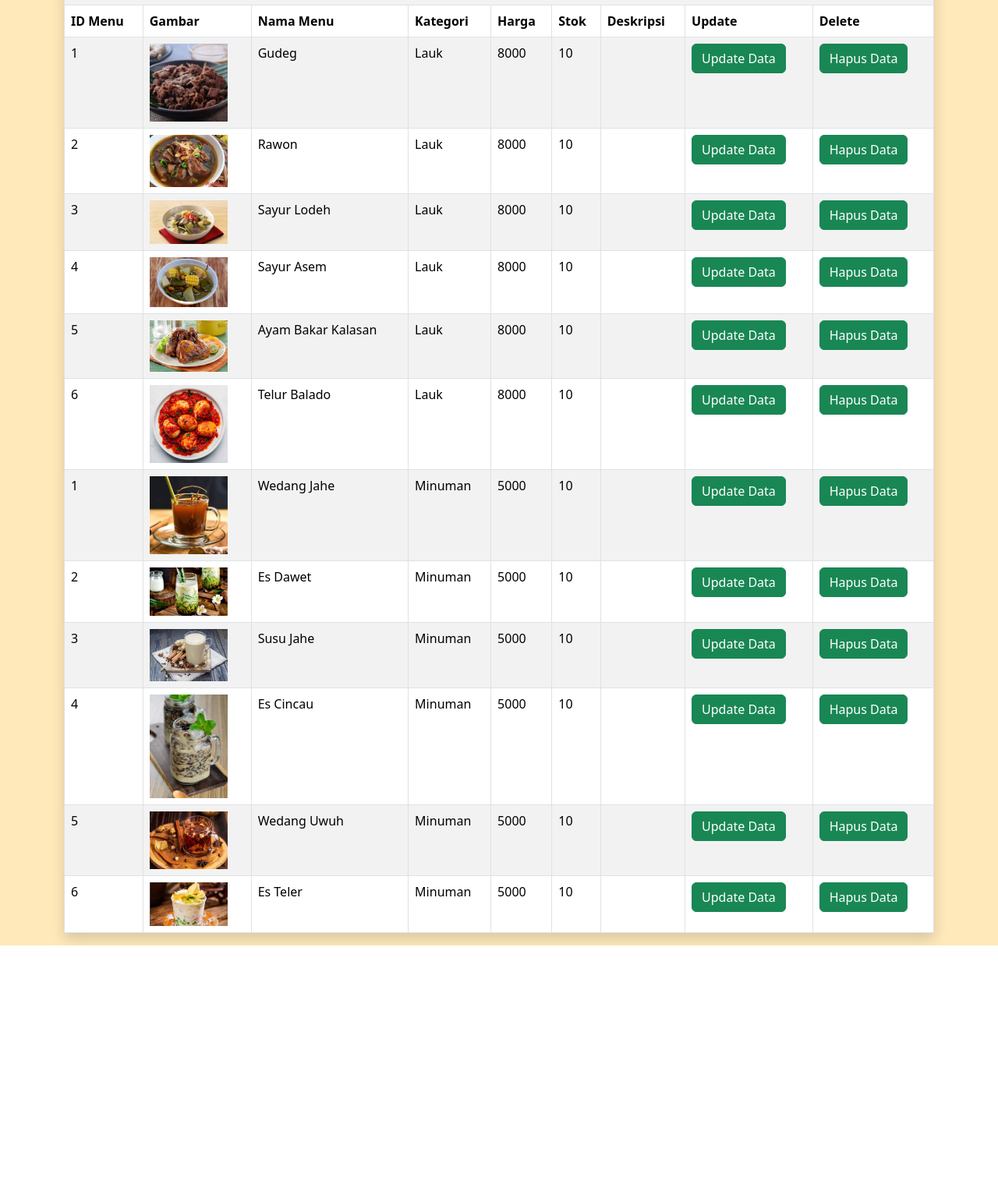
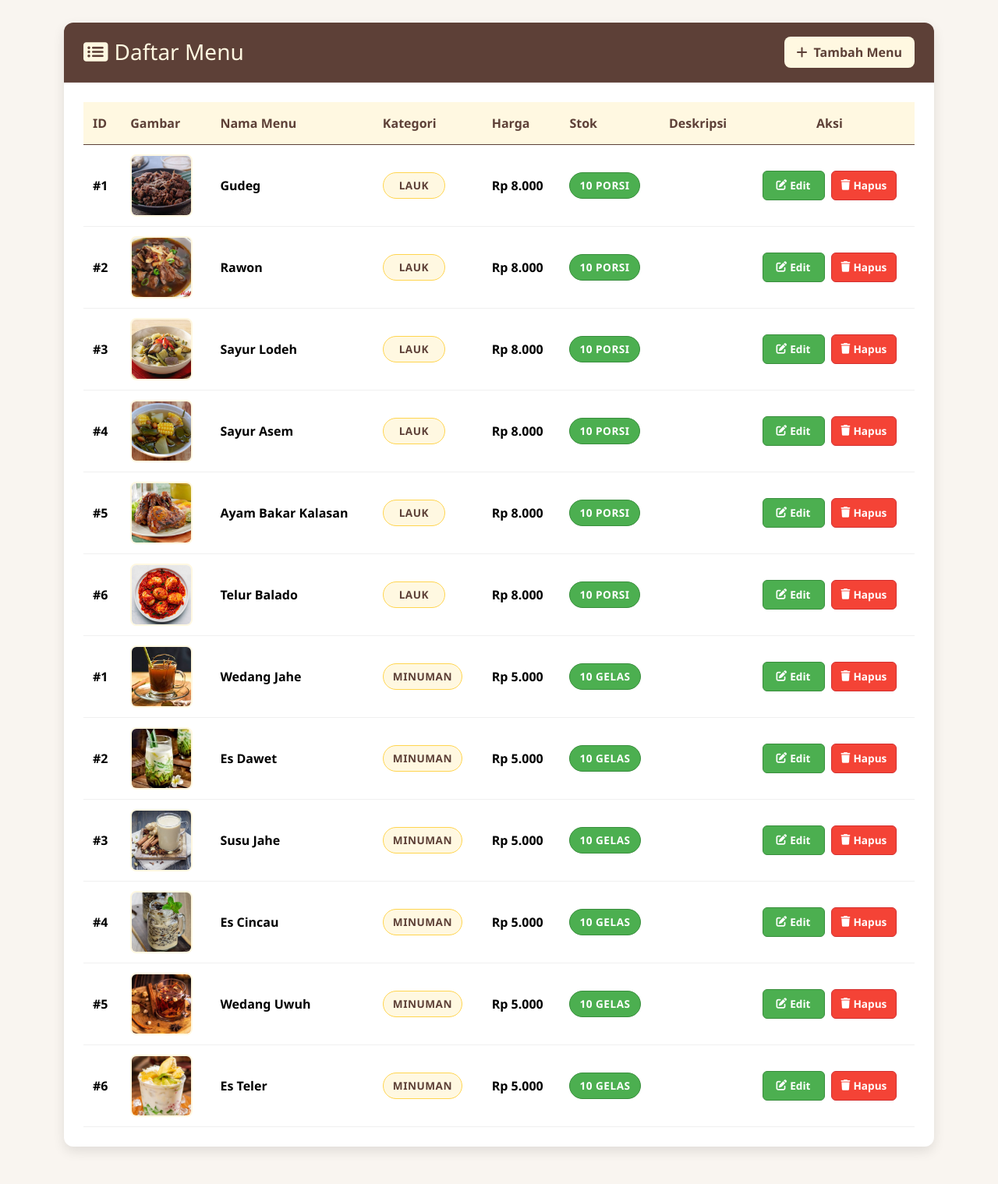
Before and after one commit to alvaro-huller/Project_PPW, a PHP site: page /AdminPage/LihatMenuAdmin.php in a window 1280 px wide. Shown: the part 249-1768 px from the top of the page at 78% size. Before the commit the page ends 1462 px from the top, so only its background shows below. Run offline with PHP 8.4, Linux system fonts and the light colour scheme; a user stored in the database is signed in; data comes from the database, SQL or seed files in the repository.

Commit message:
UI LihatMenuAdmin

```diff
--- a/AdminPage/LihatMenuAdmin.php
+++ b/AdminPage/LihatMenuAdmin.php
@@ -1,7 +1,5 @@
 <?php
-
 include "function.php";
-
 
 if($_SESSION["Role"] != "Admin") {
   echo "
@@ -16,6 +14,7 @@ if($_SESSION["Role"] != "Admin") {
   session_destroy();
   header("location: ../Index.php");
 }
+
 $query = "SELECT * FROM datalauk";
 $hasillauk = mysqli_query($koneksidb, $query);
 
@@ -25,8 +24,6 @@ $hasilminuman = mysqli_query($koneksidb, $query);
 if(isset($_POST["hapus"])) {
     hapusDataMenu($_POST["hapus"]);
 }
-
-
 ?>
 
 <!doctype html>
@@ -34,23 +31,19 @@ if(isset($_POST["hapus"])) {
   <head>
     <meta charset="utf-8">
     <meta name="viewport" content="width=device-width, initial-scale=1">
-    <title>Lihat Menu</title>
+    <title>Kelola Menu - Resto Jawa</title>
     <link href="https://cdn.jsdelivr.net/npm/bootstrap@5.3.8/dist/css/bootstrap.min.css" rel="stylesheet" integrity="sha384-sRIl4kxILFvY47J16cr9ZwB07vP4J8+LH7qKQnuqkuIAvNWLzeN8tE5YBujZqJLB" crossorigin="anonymous">
     <link rel="stylesheet" href="../style/Style.css">
-    <style>
-      .gambarmenu {
-        width: 100px;
-      }
-    </style>
+    <link rel="stylesheet" href="https://cdnjs.cloudflare.com/ajax/libs/font-awesome/6.4.0/css/all.min.css">
   </head>
 
-  <body>
+  <body class="admin-body">
     <!-- Navbar -->
-    <nav class="navbar navbar-expand-lg">
+    <nav class="navbar navbar-expand-lg admin-navbar">
         <div class="container-fluid">
             <p class="text-white mb-0 me-5">
               <a class="navbar-brand text-white d-block" href="HomeAdmin.php"><b>Resto Jawa</b></a>
-              <span class="small">Admin</span>
+              <span class="small">Admin Dashboard</span>
             </p>
             <button class="navbar-toggler" type="button" data-bs-toggle="collapse" data-bs-target="#navbarNav">
                 <span class="navbar-toggler-icon"></span>
@@ -58,87 +51,144 @@ if(isset($_POST["hapus"])) {
             <div class="collapse navbar-collapse" id="navbarNav">
                 <ul class="navbar-nav">
                     <li class="nav-item mx-auto p-2">
-                        <a class="nav-link text-white" href="HomeAdmin.php"><b>Dashboard</b></a>
+                        <a class="nav-link admin-nav-link" href="HomeAdmin.php"><i class="fas fa-tachometer-alt me-2"></i><b>Dashboard</b></a>
                     </li>
                     <li class="nav-item mx-auto p-2">
-                        <a class="nav-link active bg-warning" href="LihatMenuAdmin.php"><b>Kelola Menu</b></a>
+                        <a class="nav-link admin-nav-active" href="LihatMenuAdmin.php"><i class="fas fa-utensils me-2"></i><b>Kelola Menu</b></a>
                     </li>
                     <li class="nav-item mx-auto p-2">
-                        <a class="nav-link text-white" href="LihatHistoriPesanan.php"><b>Histori Pesanan</b></a>
+                        <a class="nav-link admin-nav-link" href="LihatHistoriPesanan.php"><i class="fas fa-history me-2"></i><b>Histori Pesanan</b></a>
                     </li>
                 </ul>
                 <ul class="navbar-nav ms-auto">
                   <li class="nav-item">
-                    <form action="" method="post"><button type="submit" name="logout"><b>Keluar</b></button></form>
+                    <form action="" method="post">
+                      <button type="submit" class="btn admin-logout-btn" name="logout">
+                        <i class="fas fa-sign-out-alt me-2"></i><b>Keluar</b>
+                      </button>
+                    </form>
                   </li>
                 </ul>
             </div>
         </div>
     </nav>
 
-    <!-- Deskripsi halaman -->
-    <div class="container">
-      <br>
-        <h1>Daftar Menu</h1>
-        <p>Kelola daftar menu yang ada di restoran.</p>
+    <!-- Header -->
+    <div class="admin-header">
+        <div class="container py-5">
+            <h1 class="text-white mb-2"><i class="fas fa-utensils me-3"></i>Kelola Menu</h1>
+            <p class="text-white mb-0">Kelola daftar menu yang tersedia di Resto Jawa</p>
+        </div>
     </div>
 
-    <!-- Tabel -->
-    <div class="container">
-        <table class="table table-striped table-bordered table-hover shadow">
+    <!-- Konten Utama -->
+    <div class="container mb-5">
+      <div class="admin-card">
+        <div class="admin-card-header d-flex justify-content-between align-items-center">
+          <h3 class="mb-0"><i class="fas fa-list-alt me-2"></i>Daftar Menu</h3>
+          <a href="TambahMenu.php" class="btn admin-logout-btn">
+            <i class="fas fa-plus me-2"></i>Tambah Menu
+          </a>
+        </div>
+        <div class="admin-card-body">
+          <div class="table-responsive">
+            <table class="table table-hover admin-table">
+              <thead class="admin-table-header">
                 <tr>
-                <td colspan="9" class="text-end">
-                  <a href="TambahMenu.php" class="btn btn-brown">Tambah menu</a>
-                </td>
-            </tr>
-            <tr>
-                <th>ID Menu</th>
+                  <th>ID</th>
                   <th>Gambar</th>
                   <th>Nama Menu</th>
                   <th>Kategori</th>
                   <th>Harga</th>
                   <th>Stok</th>
                   <th>Deskripsi</th>
-                <th>Update</th>
-                <th>Delete</th>
+                  <th class="text-center">Aksi</th>
                 </tr>
+              </thead>
+              <tbody>
                 <?php
                 while($data = mysqli_fetch_array($hasillauk)){
                   if($data["IDLauk"] == 0) continue;
                 ?>
                 <tr>
-            <td><?= $data['IDLauk']?></td>
-            <td><img src="../img/<?= $data['GambarLauk']?>" class="gambarmenu" alt=""></td>
-            <td><?= $data['NamaLauk']?></td>
-            <td><?= $data['Kategori']?></td>
-            <td><?= $data['HargaLauk']?></td>
-            <td><?= $data['Stok']?></td>
-            <td><?= $data['Deskripsi']?></td>
-            <td><form action="UpdateMenu.php" method="post"><button type="submit" class="btn btn-success cont" name="id" value="<?= $data['IDLauk']; ?>">Update Data</button></form></td>
-            <td><form action="" method="post"><button type="submit" class="btn btn-success cont" name="hapus" value="<?= $data['IDLauk']; ?>" onclick="return confirm('yakin')">Hapus Data</button></form></td>
+                  <td><strong>#<?= $data['IDLauk'] ?></strong></td>
+                  <td>
+                    <img src="../img/<?= $data['GambarLauk'] ?>" style="width: 80px; height: 80px; object-fit: cover; border-radius: 8px; border: 2px solid #FFF8E1;" alt="<?= $data['NamaLauk'] ?>">
+                  </td>
+                  <td><strong><?= $data['NamaLauk'] ?></strong></td>
+                  <td>
+                    <span class="status-badge status-proses"><?= $data['Kategori'] ?></span>
+                  </td>
+                  <td><strong>Rp <?= number_format($data['HargaLauk'], 0, ',', '.') ?></strong></td>
+                  <td>
+                    <span class="status-badge <?= $data['Stok'] > 0 ? 'status-selesai' : 'status-batal' ?>">
+                      <?= $data['Stok'] ?> porsi
+                    </span>
+                  </td>
+                  <td class="small"><?= $data['Deskripsi'] ?></td>
+                  <td>
+                    <div class="d-flex gap-2 justify-content-center">
+                      <form action="UpdateMenu.php" method="post">
+                        <button type="submit" class="btn-action btn-selesai" name="id" value="<?= $data['IDLauk']; ?>">
+                          <i class="fas fa-edit me-1"></i>Edit
+                        </button>
+                      </form>
+                      <form action="" method="post">
+                        <button type="submit" class="btn-action btn-batal" name="hapus" value="<?= $data['IDLauk']; ?>" onclick="return confirm('Apakah Anda yakin ingin menghapus menu ini?')">
+                          <i class="fas fa-trash me-1"></i>Hapus
+                        </button>
+                      </form>
+                    </div>
+                  </td>
                 </tr>
                 <?php
                 }
                 ?>
+
                 <?php
                 while($data = mysqli_fetch_array($hasilminuman)){
                 ?>
                 <tr>
-            <td><?= $data['IDMinuman']?></td>
-            <td><img src="../img/<?= $data['GambarMinuman']?>" class="gambarmenu" alt=""></td>
-            <td><?= $data['NamaMinuman']?></td>
-            <td><?= $data['Kategori']?></td>
-            <td><?= $data['HargaMinuman']?></td>
-            <td><?= $data['Stok']?></td>
-            <td><?= $data['Deskripsi']?></td>
-            <td><form action="UpdateMenu.php" method="post"><button type="submit" class="btn btn-success cont" name="id" value="<?= $data['IDMinuman']; ?>">Update Data</button></form></td>
-            <td><form action="" method="post"><button type="submit" class="btn btn-success cont" name="hapus" value="<?= $data['IDMinuman']; ?>" onclick="return confirm('yakin')">Hapus Data</button></form></td>
+                  <td><strong>#<?= $data['IDMinuman'] ?></strong></td>
+                  <td>
+                    <img src="../img/<?= $data['GambarMinuman'] ?>" style="width: 80px; height: 80px; object-fit: cover; border-radius: 8px; border: 2px solid #FFF8E1;" alt="<?= $data['NamaMinuman'] ?>">
+                  </td>
+                  <td><strong><?= $data['NamaMinuman'] ?></strong></td>
+                  <td>
+                    <span class="status-badge status-proses"><?= $data['Kategori'] ?></span>
+                  </td>
+                  <td><strong>Rp <?= number_format($data['HargaMinuman'], 0, ',', '.') ?></strong></td>
+                  <td>
+                    <span class="status-badge <?= $data['Stok'] > 0 ? 'status-selesai' : 'status-batal' ?>">
+                      <?= $data['Stok'] ?> gelas
+                    </span>
+                  </td>
+                  <td class="small"><?= $data['Deskripsi'] ?></td>
+                  <td>
+                    <div class="d-flex gap-2 justify-content-center">
+                      <form action="UpdateMenu.php" method="post">
+                        <button type="submit" class="btn-action btn-selesai" name="id" value="<?= $data['IDMinuman']; ?>">
+                          <i class="fas fa-edit me-1"></i>Edit
+                        </button>
+                      </form>
+                      <form action="" method="post">
+                        <button type="submit" class="btn-action btn-batal" name="hapus" value="<?= $data['IDMinuman']; ?>" onclick="return confirm('Apakah Anda yakin ingin menghapus menu ini?')">
+                          <i class="fas fa-trash me-1"></i>Hapus
+                        </button>
+                      </form>
+                    </div>
+                  </td>
                 </tr>
                 <?php
                 }
                 ?>
+              </tbody>
             </table>
           </div>
+        </div>
+      </div>
+    </div>
+
     <script src="https://cdn.jsdelivr.net/npm/bootstrap@5.3.8/dist/js/bootstrap.bundle.min.js" integrity="sha384-FKyoEForCGlyvwx9Hj09JcYn3nv7wiPVlz7YYwJrWVcXK/BmnVDxM+D2scQbITxI" crossorigin="anonymous"></script>
   </body>
 </html>
```
Lines whose indentation alone changed are shown as unchanged.
